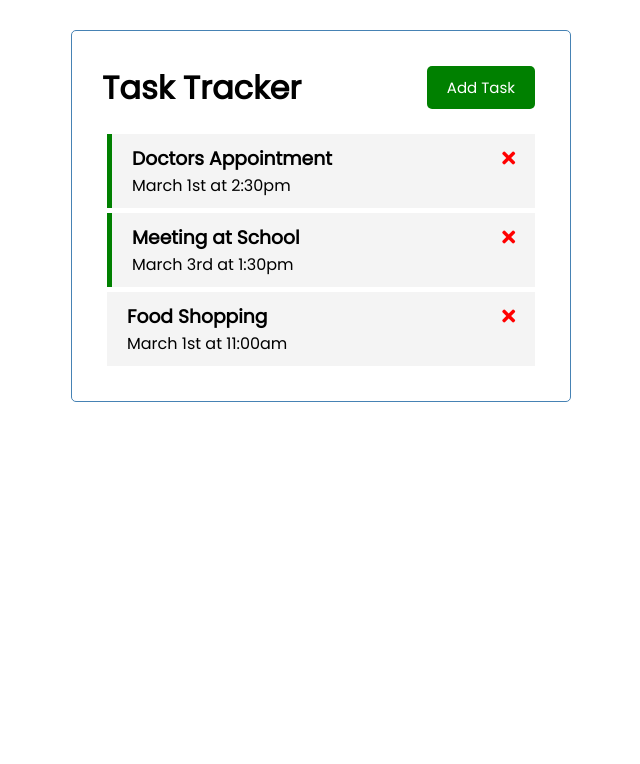
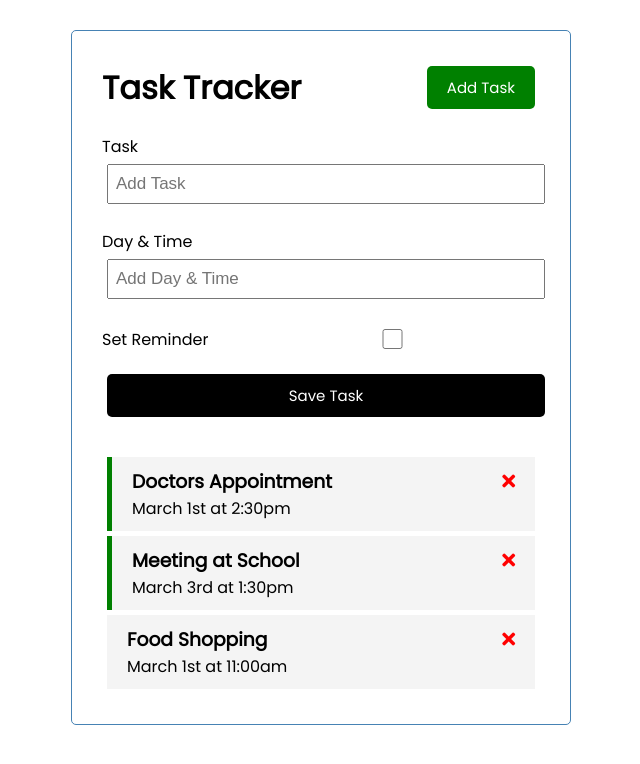
Before and after one commit to krisdianwidya/vue-crash-2021, a Vue app: page / in a window 1280 px wide. Both pictures are taken after a click on the button "Add Task". Shown: the top 764 px of the page, without its empty margins (319-959 px from the left). Built offline with nearby package versions, Linux system fonts and the light colour scheme.

Commit message:
create add task functionality and toggle form

```diff
--- a/src/App.vue
+++ b/src/App.vue
@@ -1,6 +1,9 @@
 <template>
   <div class="container">
-    <Header title="Task Tracker" />
+    <Header @toggle-add-task="toggleAddTask" title="Task Tracker" />
+    <div v-show="showAddTask">
+      <AddTask @add-task="addTask" />
+    </div>
     <Tasks
       @toggle-reminder="toggleReminder"
       @delete-task="deleteTask"
@@ -12,19 +15,28 @@
 <script>
 import Header from "./components/Header";
 import Tasks from "./components/Tasks";
+import AddTask from "./components/AddTask";
 
 export default {
   name: "App",
   components: {
     Header,
     Tasks,
+    AddTask,
   },
   data() {
     return {
       tasks: [],
+      showAddTask: false,
     };
   },
   methods: {
+    toggleAddTask() {
+      this.showAddTask = !this.showAddTask;
+    },
+    addTask(task) {
+      this.tasks = [...this.tasks, task];
+    },
     deleteTask(id) {
       this.tasks = this.tasks.filter((task) => task.id !== id);
     },
--- /dev/null
+++ b/src/components/AddTask.vue
@@ -0,0 +1,90 @@
+<template>
+  <form @submit="onSubmit" class="add-form">
+    <div class="form-control">
+      <label>Task</label>
+      <input type="text" v-model="text" name="text" placeholder="Add Task" />
+    </div>
+    <div class="form-control">
+      <label>Day & Time</label>
+      <input
+        type="text"
+        v-model="day"
+        name="day"
+        placeholder="Add Day & Time"
+      />
+    </div>
+    <div class="form-control form-control-check">
+      <label>Set Reminder</label>
+      <input type="checkbox" v-model="reminder" name="reminder" />
+    </div>
+
+    <input type="submit" value="Save Task" class="btn btn-block" />
+  </form>
+</template>
+
+<script>
+export default {
+  name: "AddTask",
+  data() {
+    return {
+      text: "",
+      day: "",
+      reminder: false,
+    };
+  },
+  methods: {
+    onSubmit(e) {
+      e.preventDefault();
+
+      if (!this.text) {
+        alert("Please add a task");
+        return;
+      }
+
+      const newTask = {
+        id: Math.floor(Math.random() * 100000),
+        text: this.text,
+        day: this.day,
+        reminder: this.reminder,
+      };
+
+      this.$emit("add-task", newTask);
+
+      this.text = "";
+      this.day = "";
+      this.reminder = "";
+    },
+  },
+};
+</script>
+
+<style scoped>
+.add-form {
+  margin-bottom: 40px;
+}
+.form-control {
+  margin: 20px 0;
+}
+.form-control label {
+  display: block;
+}
+.form-control input {
+  width: 100%;
+  height: 40px;
+  margin: 5px;
+  padding: 3px 7px;
+  font-size: 17px;
+}
+.form-control-check {
+  display: flex;
+  align-items: center;
+  justify-content: space-between;
+}
+.form-control-check label {
+  flex: 1;
+}
+.form-control-check input {
+  flex: 2;
+  height: 20px;
+}
+</style>
--- a/src/components/Button.vue
+++ b/src/components/Button.vue
@@ -13,7 +13,7 @@
   },
   methods: {
     onClick() {
-      console.log("click");
+      this.$emit("toggle-add-task");
     },
   },
 };
--- a/src/components/Header.vue
+++ b/src/components/Header.vue
@@ -1,7 +1,11 @@
 <template>
   <header>
     <h1>{{ title }}</h1>
-    <Button text="Add Task" color="green" />
+    <Button
+      @toggle-add-task="$emit('toggle-add-task')"
+      text="Add Task"
+      color="green"
+    />
   </header>
 </template>
 
```
